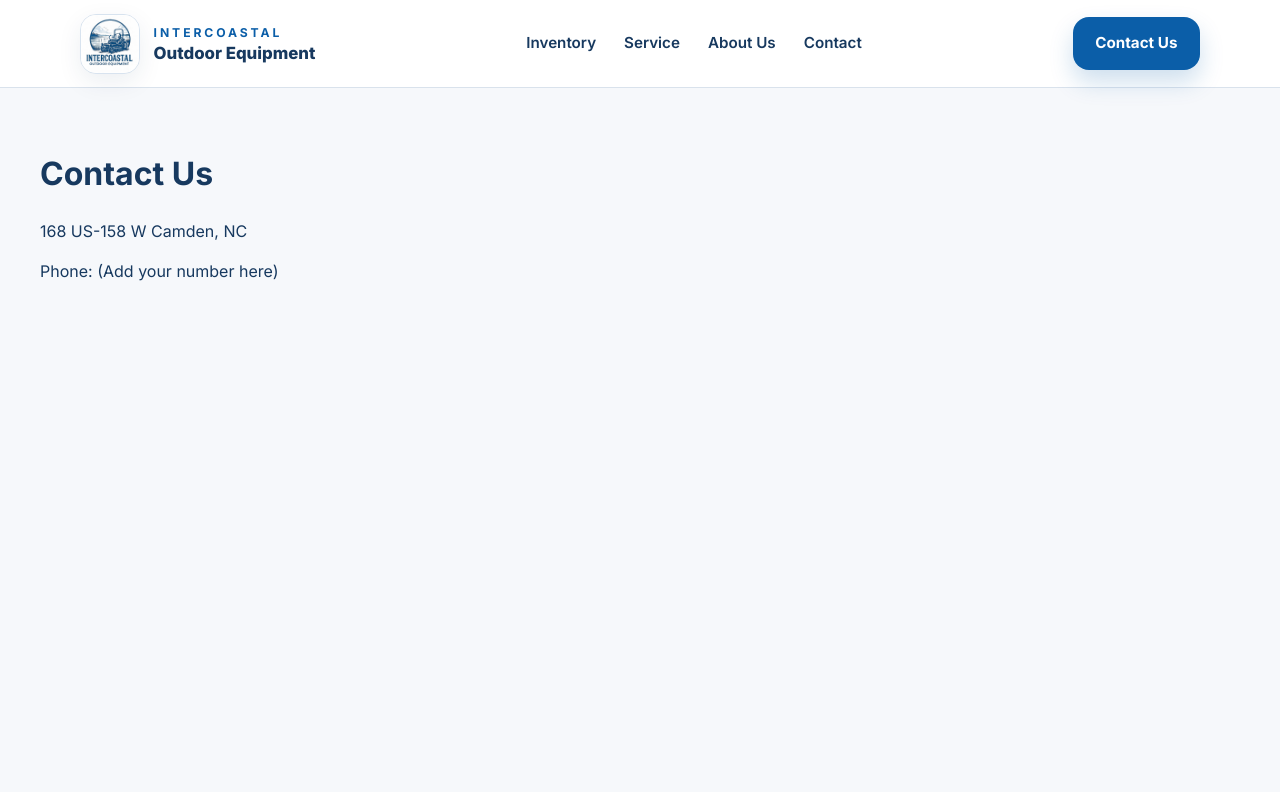
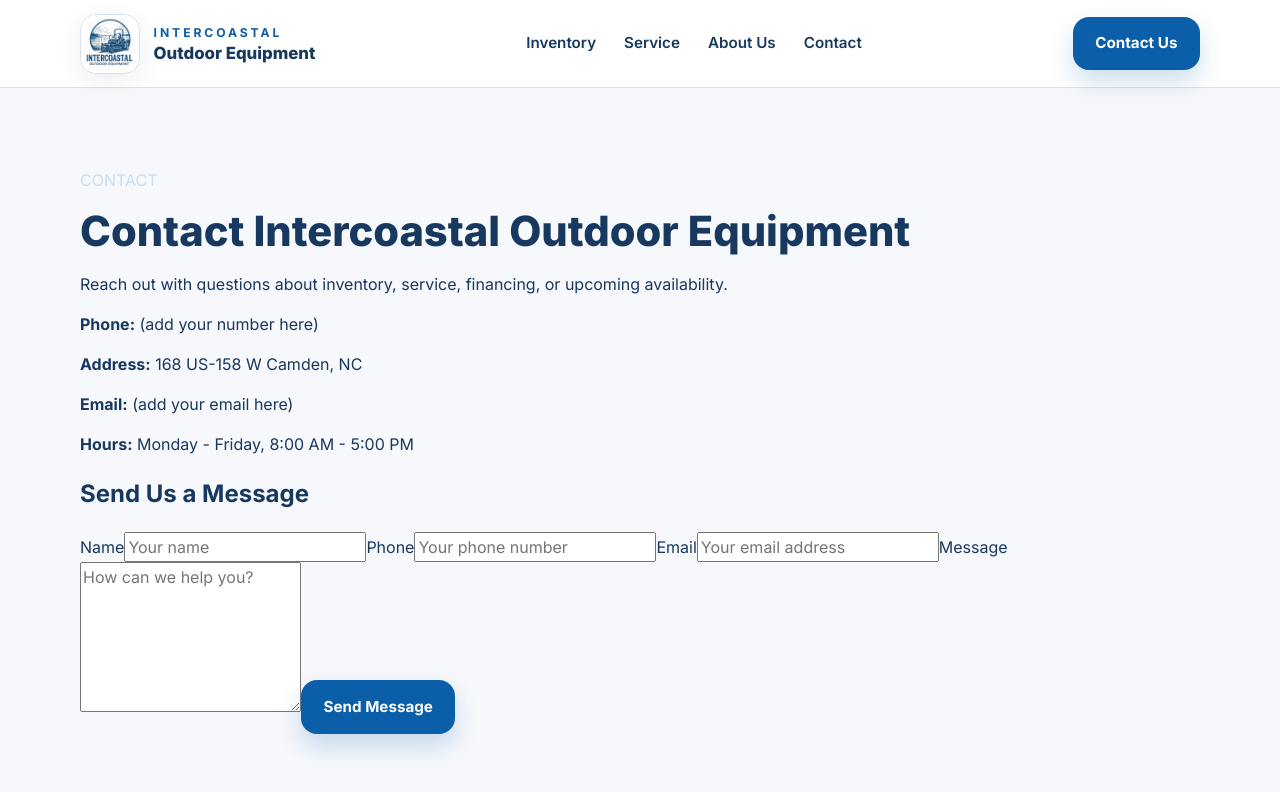
Before and after one commit to TanyaA318/intercoastal-website, a React (Vite) app: page /contact in a window 1280 px wide. Shown: the top 792 px of the page. Built offline with nearby package versions, Linux system fonts and the light colour scheme.

Commit message:
Update Contact.jsx

```diff
--- a/src/Contact.jsx
+++ b/src/Contact.jsx
@@ -1,9 +1,55 @@
 export default function Contact() {
   return (
-    <div style={{ padding: "40px" }}>
-      <h1>Contact Us</h1>
-      <p>168 US-158 W Camden, NC</p>
-      <p>Phone: (Add your number here)</p>
-    </div>
+    <main className="section">
+      <div className="container contact-page">
+        <div className="contact-info">
+          <p className="hero-kicker">CONTACT</p>
+          <h1 className="section-title">Contact Intercoastal Outdoor Equipment</h1>
+          <p className="contact-text">
+            Reach out with questions about inventory, service, financing, or upcoming availability.
+          </p>
+
+          <div className="contact-details">
+            <p><strong>Phone:</strong> (add your number here)</p>
+            <p><strong>Address:</strong> 168 US-158 W Camden, NC</p>
+            <p><strong>Email:</strong> (add your email here)</p>
+            <p><strong>Hours:</strong> Monday - Friday, 8:00 AM - 5:00 PM</p>
+          </div>
+        </div>
+
+        <div className="contact-form-card">
+          <h2>Send Us a Message</h2>
+          <form className="contact-form">
+            <label>
+              Name
+              <input type="text" name="name" placeholder="Your name" />
+            </label>
+
+            <label>
+              Phone
+              <input type="tel" name="phone" placeholder="Your phone number" />
+            </label>
+
+            <label>
+              Email
+              <input type="email" name="email" placeholder="Your email address" />
+            </label>
+
+            <label>
+              Message
+              <textarea
+                name="message"
+                rows="6"
+                placeholder="How can we help you?"
+              ></textarea>
+            </label>
+
+            <button type="submit" className="button button-primary">
+              Send Message
+            </button>
+          </form>
+        </div>
+      </div>
+    </main>
   );
 }
```
